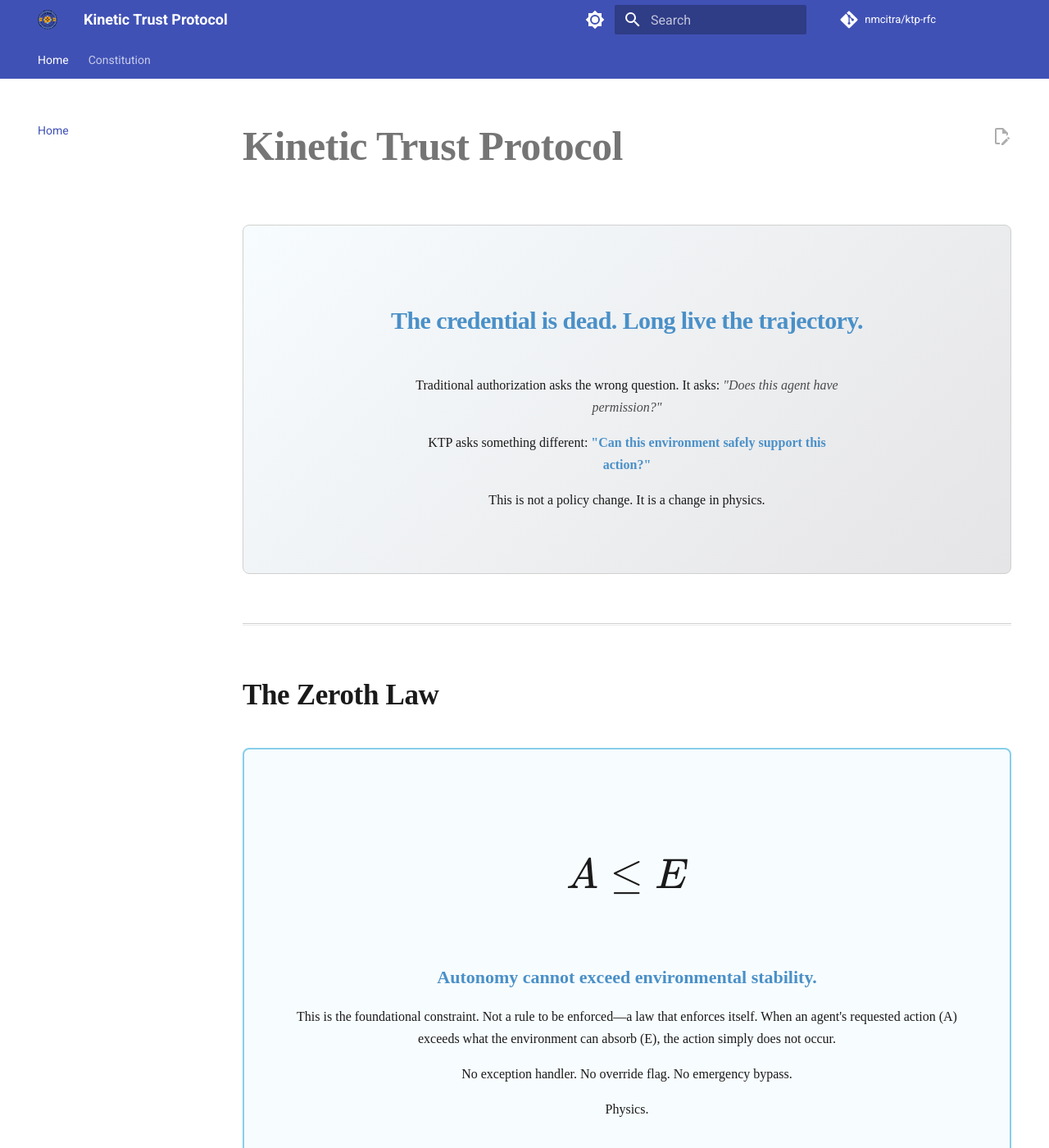
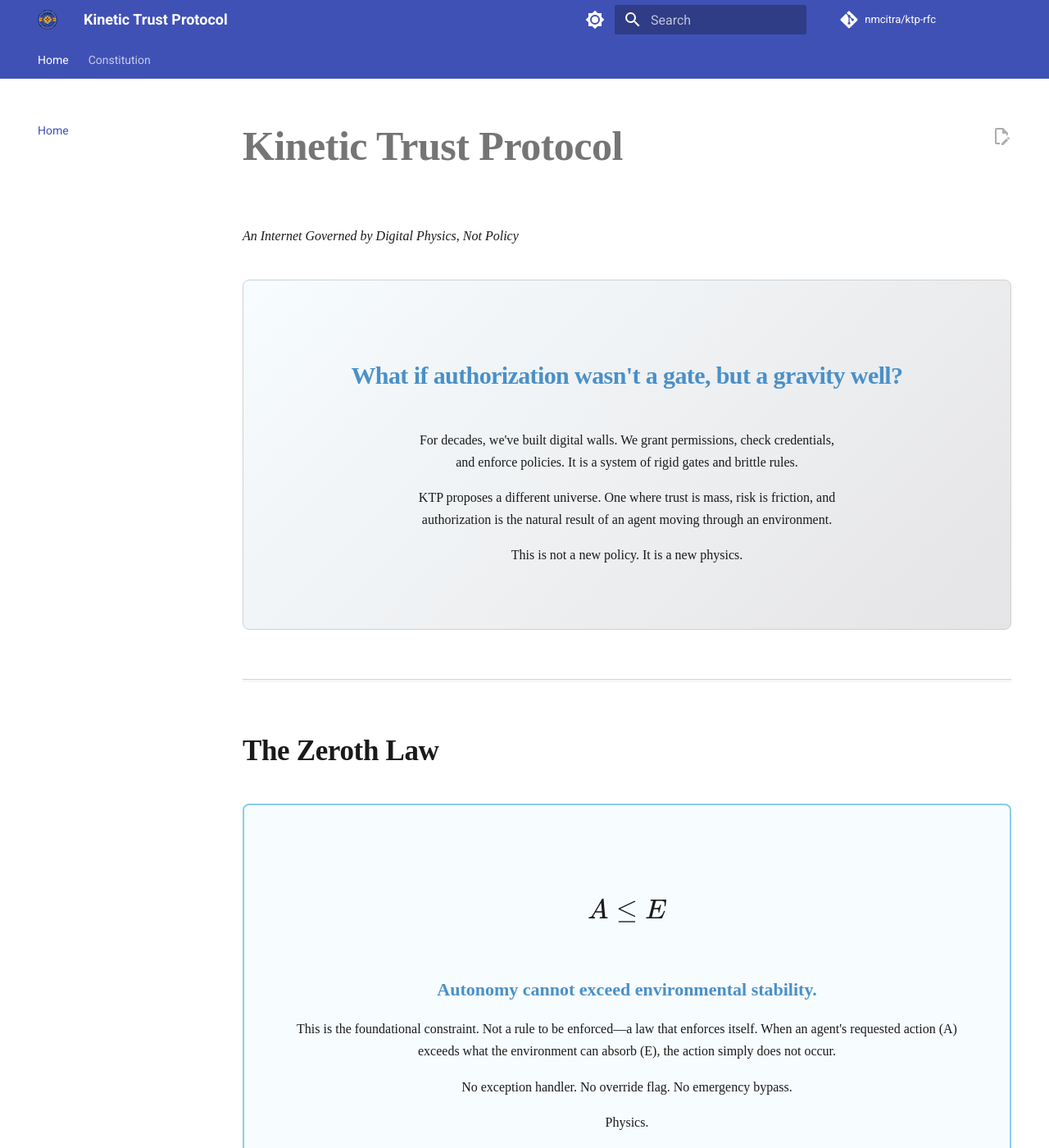
Before and after one commit to nmcitra/ktp-rfc, an MkDocs documentation site: the page built from docs/index.md, in a window 1280 px wide and 1400 px high. Shown: the whole window at 82% size. Built offline with MkDocs 1.6.1 and Material for MkDocs 9.7.7, drawn with Linux system fonts in a browser that asks for light colours; comment, search, counter and statistics services are not loaded; some of the changed text lies outside the part shown.

Commit message:
Major improvements: positive hero, subtitle, native grids, clean spec table

```diff
--- a/docs/index.md
+++ b/docs/index.md
@@ -5,15 +5,17 @@
 
 # Kinetic Trust Protocol
 
+*An Internet Governed by Digital Physics, Not Policy*
+
 <div class="hero" markdown>
 
-**The credential is dead. Long live the trajectory.**
+**What if authorization wasn't a gate, but a gravity well?**
 
-Traditional authorization asks the wrong question. It asks: *"Does this agent have permission?"*
+For decades, we've built digital walls. We grant permissions, check credentials, and enforce policies. It is a system of rigid gates and brittle rules.
 
-KTP asks something different: ***"Can this environment safely support this action?"***
+KTP proposes a different universe. One where trust is mass, risk is friction, and authorization is the natural result of an agent moving through an environment.
 
-This is not a policy change. It is a change in physics.
+This is not a new policy. It is a new physics.
 
 </div>
 
@@ -115,34 +117,31 @@
 
 Agents evolve through three lifecycle stages:
 
-<div class="tier-grid" markdown>
+<div class="grid cards" markdown>
 
-<div class="tier tethered" markdown>
+-   :material-link-variant:{ .lg .middle } __Tethered__
 
-### Tethered
-**$E_{base}$: 0–33**
+    ---
 
-New or untested. Operating under a sponsor's trust. The sponsor stakes their own reputation. Accountability without requiring pre-existing history.
+    **$E_{base}$: 0–33**
 
-</div>
+    New or untested. Operating under a sponsor's trust. The sponsor stakes their own reputation. Accountability without requiring pre-existing history.
 
-<div class="tier divergent" markdown>
+-   :material-chart-timeline:{ .lg .middle } __Divergent__
 
-### Divergent
-**$E_{base}$: 34–66**
+    ---
 
-Proven through survival. Moderate autonomy earned. No longer dependent on a sponsor, not yet capable of sponsoring others.
+    **$E_{base}$: 34–66**
 
-</div>
+    Proven through survival. Moderate autonomy earned. No longer dependent on a sponsor, not yet capable of sponsoring others.
 
-<div class="tier persistent" markdown>
+-   :material-shield-check:{ .lg .middle } __Persistent__
 
-### Persistent
-**$E_{base}$: 67–100**
+    ---
 
-Demonstrated resilience under stress. Can sponsor new agents. Carries enough mass to shape the environment itself.
+    **$E_{base}$: 67–100**
 
-</div>
+    Demonstrated resilience under stress. Can sponsor new agents. Carries enough mass to shape the environment itself.
 
 </div>
 
@@ -213,49 +212,15 @@
 
 ## Specification
 
-<div class="spec-grid" markdown>
-
-### Foundation
-
-- [Constitution](constitution.md) — Core principles
-- [KTP-CORE](rfcs/ktp-core.md) — Foundational specification
-- [KTP-IDENTITY](rfcs/ktp-identity.md) — Vector identity
-
-### Measurement
-
-- [KTP-SENSORS](rfcs/ktp-sensors.md) — Context Tensor
-- [KTP-ENFORCE](rfcs/ktp-enforce.md) — Policy enforcement
-- [KTP-AUDIT](rfcs/ktp-audit.md) — Flight recorders
-
-### Boundaries
-
-- [KTP-ZONES](rfcs/ktp-zones.md) — Blue Zones
-- [KTP-FEDERATION](rfcs/ktp-federation.md) — Cross-zone trust
-
-### Infrastructure
-
-- [KTP-CRYPTO](rfcs/ktp-crypto.md) — Cryptographic primitives
-- [KTP-TRANSPORT](rfcs/ktp-transport.md) — Network protocols
-- [KTP-THREAT-MODEL](rfcs/ktp-threat-model.md) — Security analysis
-
-### Operations
-
-- [KTP-RECOVERY](rfcs/ktp-recovery.md) — Disaster recovery
-- [KTP-MIGRATION](rfcs/ktp-migration.md) — Legacy migration
-
-### Governance
-
-- [KTP-HUMAN](rfcs/ktp-human.md) — Human-agent interaction
-- [KTP-GOVERNANCE](rfcs/ktp-governance.md) — Amendment process
-- [KTP-PRIVACY](rfcs/ktp-privacy.md) — Privacy guarantees
-- [KTP-CONFORMANCE](rfcs/ktp-conformance.md) — Certification
-
-### Special Topics
-
-- [KTP-CELESTIAL](rfcs/ktp-celestial.md) — Extreme environments
-- [KTP-PROBLEMS](rfcs/ktp-problems.md) — Open questions
-
-</div>
+| Domain | RFCs |
+|:-------|:-----|
+| **Foundation** | [Constitution](constitution.md) · [KTP-CORE](rfcs/ktp-core.md) · [KTP-IDENTITY](rfcs/ktp-identity.md) |
+| **Measurement** | [KTP-SENSORS](rfcs/ktp-sensors.md) · [KTP-ENFORCE](rfcs/ktp-enforce.md) · [KTP-AUDIT](rfcs/ktp-audit.md) |
+| **Boundaries** | [KTP-ZONES](rfcs/ktp-zones.md) · [KTP-FEDERATION](rfcs/ktp-federation.md) |
+| **Infrastructure** | [KTP-CRYPTO](rfcs/ktp-crypto.md) · [KTP-TRANSPORT](rfcs/ktp-transport.md) · [KTP-THREAT-MODEL](rfcs/ktp-threat-model.md) |
+| **Operations** | [KTP-RECOVERY](rfcs/ktp-recovery.md) · [KTP-MIGRATION](rfcs/ktp-migration.md) |
+| **Governance** | [KTP-HUMAN](rfcs/ktp-human.md) · [KTP-GOVERNANCE](rfcs/ktp-governance.md) · [KTP-PRIVACY](rfcs/ktp-privacy.md) · [KTP-CONFORMANCE](rfcs/ktp-conformance.md) |
+| **Special Topics** | [KTP-CELESTIAL](rfcs/ktp-celestial.md) · [KTP-PROBLEMS](rfcs/ktp-problems.md) |
 
 ---
 
--- a/docs/stylesheets/custom.css
+++ b/docs/stylesheets/custom.css
@@ -316,10 +316,12 @@
   background-color: #0a0a0a;
 }
 
-/* Tables */
+/* Tables - full width */
 .md-typeset table {
   margin: 1.5rem 0;
   font-size: 0.95rem;
+  width: 100%;
+  display: table;
 }
 
 .md-typeset table th {
@@ -330,9 +332,18 @@
   color: var(--text-primary);
 }
 
-/* Math equations */
+/* Math equations - reduced size */
 .arithmatex {
   overflow-x: auto;
+  font-size: 0.65em !important;
+}
+
+.zeroth-law .arithmatex {
+  font-size: 1.625rem !important;
+}
+
+.equation-block .arithmatex {
+  font-size: 0.975rem !important;
 }
 
 /* Horizontal rules */
@@ -346,6 +357,11 @@
 .md-typeset h2 + p {
   font-size: 1.05rem;
   color: var(--text-secondary);
+}
+
+/* Hide nested ToC in left sidebar */
+.md-nav--primary .md-nav--secondary {
+  display: none !important;
 }
 
 /* Responsive adjustments */
--- a/mkdocs.yml
+++ b/mkdocs.yml
@@ -43,6 +43,9 @@
   - pymdownx.details
   - pymdownx.arithmatex:
       generic: true
+  - pymdownx.emoji:
+      emoji_index: !!python/name:material.extensions.emoji.twemoji
+      emoji_generator: !!python/name:material.extensions.emoji.to_svg
   - admonition
   - tables
   - attr_list
```
